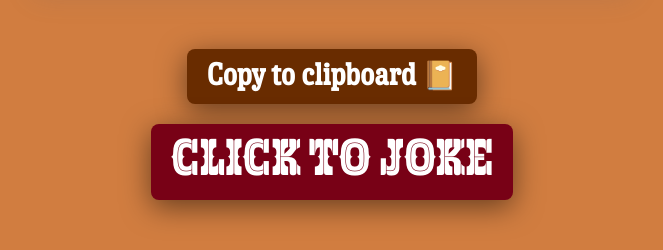
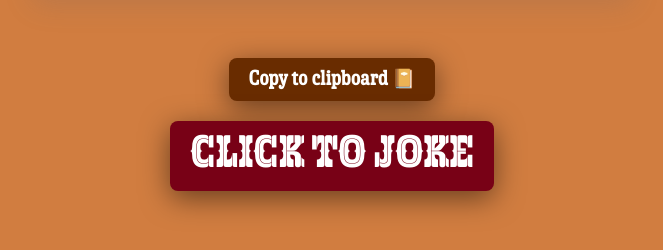
Before and after one commit to Luca-Landri/Chuck-Norris-jokes, a React (Vite) app: page / in a window 1280 px wide. Shown: the part 542-792 px from the top of the page, without its empty margins (308-971 px from the left). Built offline with nearby package versions, Linux system fonts and the light colour scheme; no server answers.

Commit message:
Fix: resized button

```diff
--- a/src/components/Button/Button.scss
+++ b/src/components/Button/Button.scss
@@ -14,11 +14,11 @@
 .primary-btn {
     background-color: $primary;
     font-family: "Dobro-Drunk", sans-serif;
-    font-size: 2.5rem;
+    font-size: 2.2rem;
 }
 
 .copy-btn {
     background-color: $secondary;
     font-family: "Dobro", sans-serif;
-    font-size: 1.5rem;
+    font-size: 1rem;
 }
```
